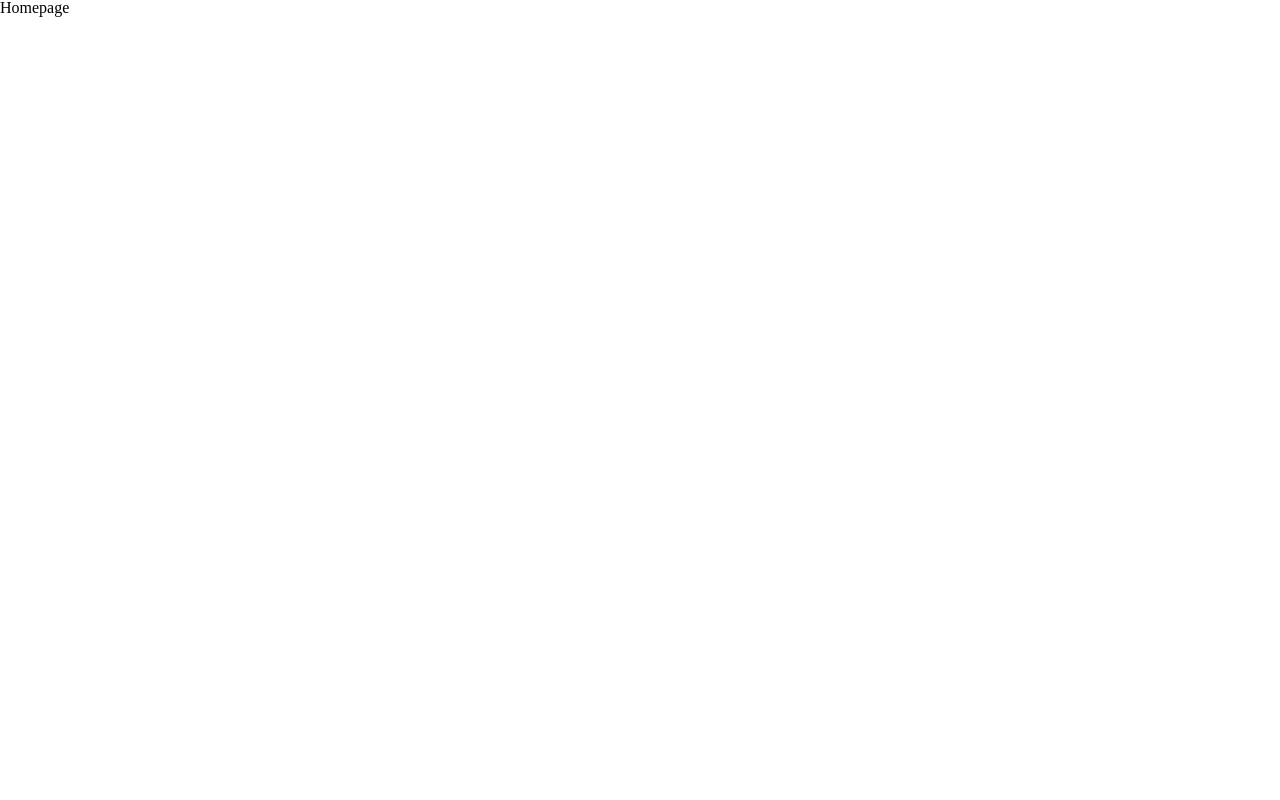
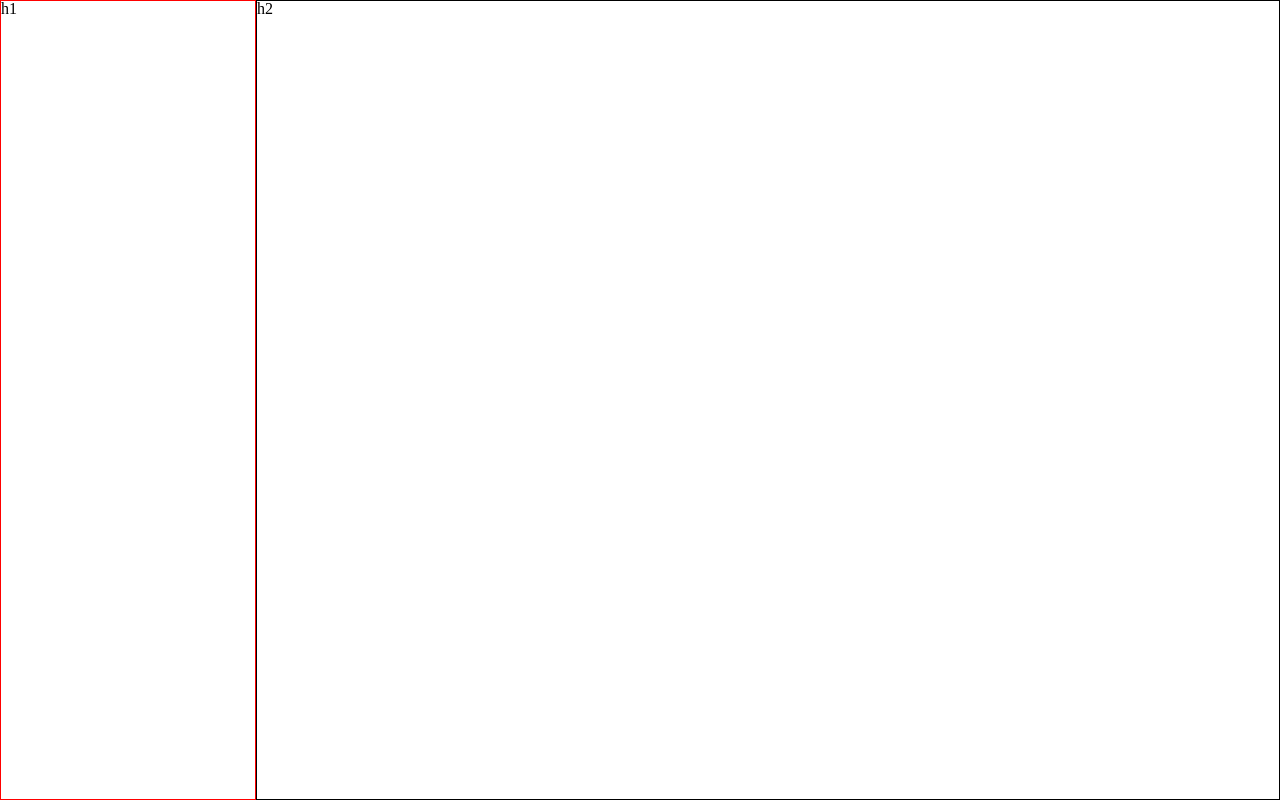
Before and after one commit to dominiksakic/FE_test, a React (Vite) app in the folder magic/: page /homepage in a window 1280 px wide. Built offline with nearby package versions, Linux system fonts and the light colour scheme.

Commit message:
feat: create main layout

```diff
--- a/magic/src/index.css
+++ b/magic/src/index.css
@@ -190,3 +190,16 @@ html {
 }
 
 /* homepage */
+.main-container {
+  display: grid;
+  grid-template-columns: 20% 80%;
+  height: 100vh;
+}
+
+.sidebar {
+  border: 1px red solid;
+}
+
+.outlet {
+  border: 1px black solid;
+}
--- /dev/null
+++ b/magic/src/layout/outlet.tsx
@@ -0,0 +1,3 @@
+export const Outlet = () => {
+  return <div className="outlet">h2</div>;
+};
--- /dev/null
+++ b/magic/src/layout/sidebar.tsx
@@ -0,0 +1,3 @@
+export const Sidebar = () => {
+  return <div className="sidebar">h1</div>;
+};
--- a/magic/src/routes/homepage.tsx
+++ b/magic/src/routes/homepage.tsx
@@ -1,5 +1,13 @@
+import { Outlet } from "../layout/outlet";
+import { Sidebar } from "../layout/sidebar";
+
 const Homepage = () => {
-    return <h1>Homepage</h1>
-}
+  return (
+    <div className="main-container">
+      <Sidebar />
+      <Outlet />
+    </div>
+  );
+};
 
 export default Homepage;
```
